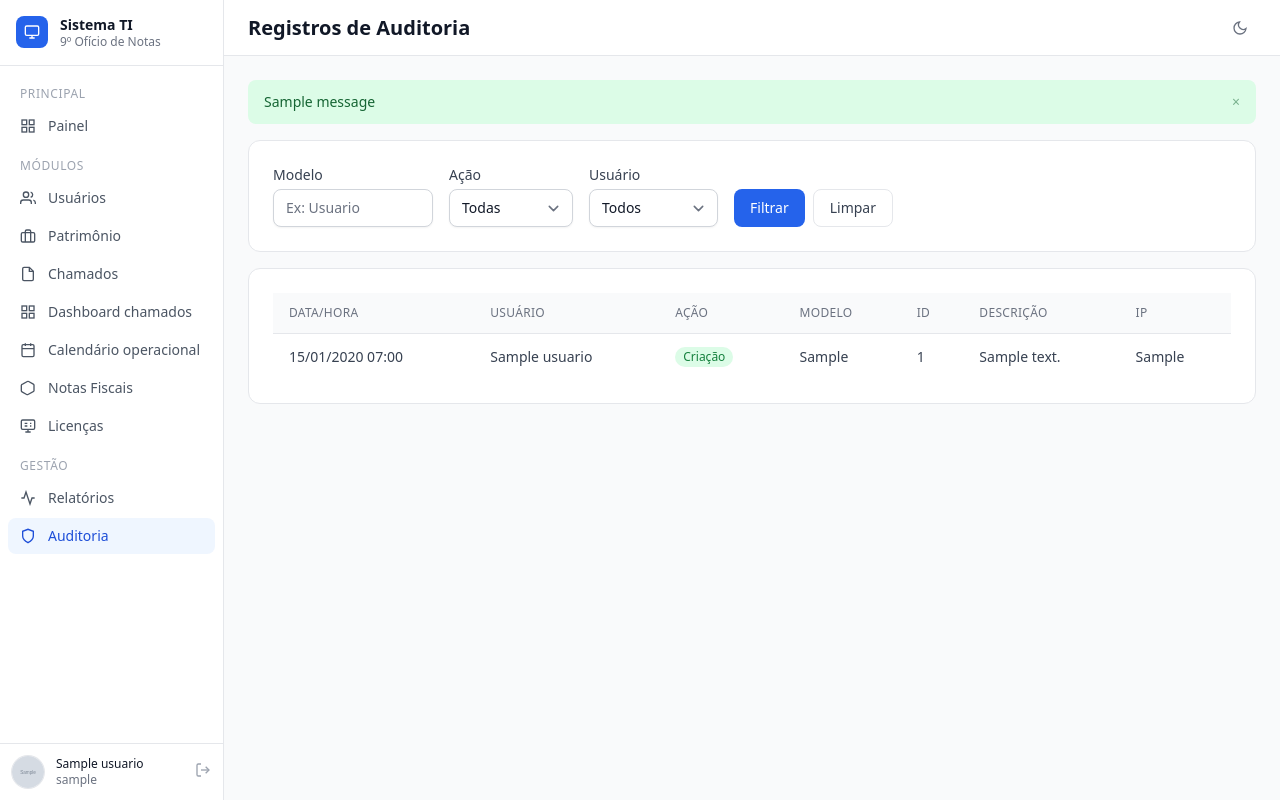
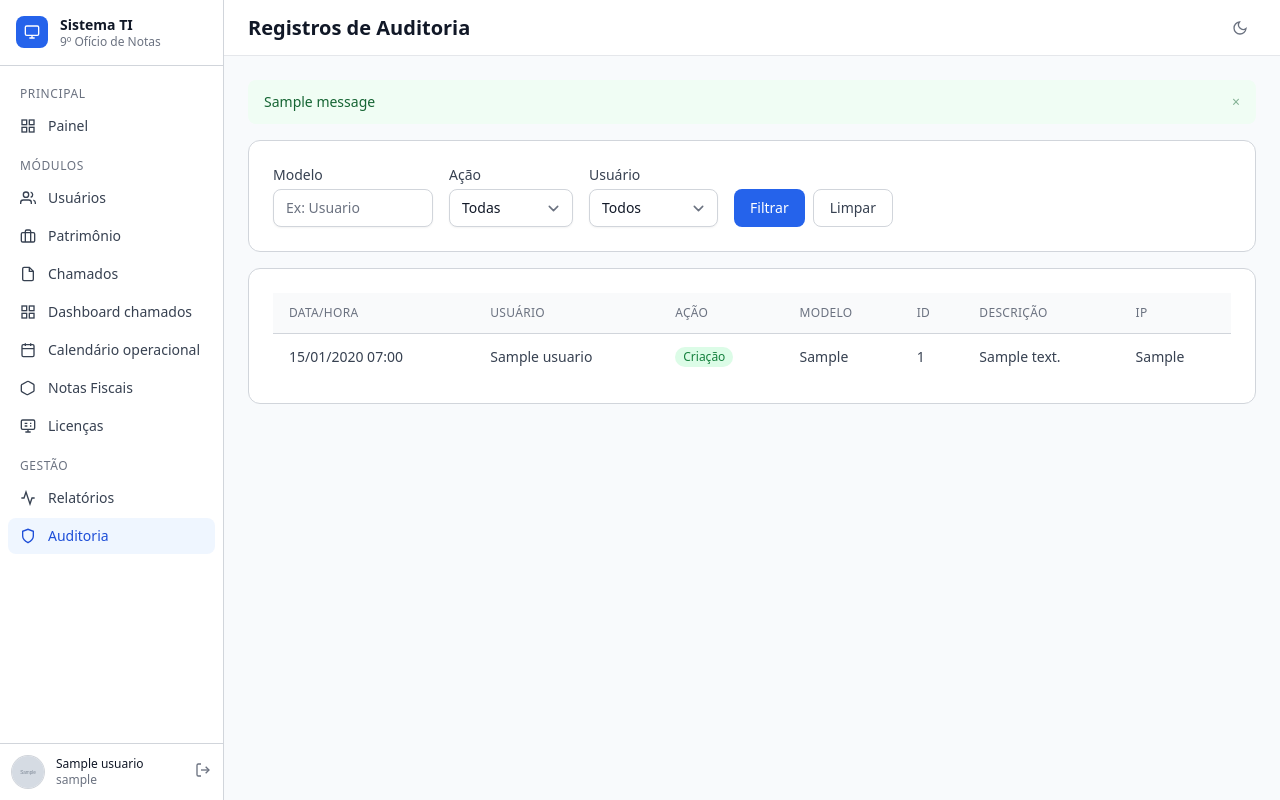
Before and after one commit to Quitite501/gestao_informatica, a Django app: page /auditoria/ in a window 1280 px wide. Run offline with Django 5.2, Linux system fonts and the light colour scheme; a user stored in the database is signed in; tables that the repository leaves empty hold one stand-in row (values such as "Sample post"); grey boxes marked "Sample" are stand-in pictures; one stand-in notice (Sample message) is shown.

Commit message:
Tokens semanticos: base.html migrado para variaveis CSS, componentes input.css atualizados (nav-item, card, table, form, page-title, section-title, btn-secondary)

```diff
--- a/static/css/output.css
+++ b/static/css/output.css
@@ -941,44 +941,21 @@ input[type="text"]:is(.dark *)::placeholder,
   padding-bottom: 0.5rem;
   font-size: 0.875rem;
   line-height: 1.25rem;
-  --tw-text-opacity: 1;
-  color: rgb(75 85 99 / var(--tw-text-opacity, 1));
+  color: var(--sidebar-text);
   transition-property: color, background-color, border-color, text-decoration-color, fill, stroke;
   transition-timing-function: cubic-bezier(0.4, 0, 0.2, 1);
   transition-duration: 150ms;
 }
 
 .nav-item:hover {
-  --tw-bg-opacity: 1;
-  background-color: rgb(243 244 246 / var(--tw-bg-opacity, 1));
-  --tw-text-opacity: 1;
-  color: rgb(17 24 39 / var(--tw-text-opacity, 1));
-}
-
-.nav-item:is(.dark *) {
-  --tw-text-opacity: 1;
-  color: rgb(156 163 175 / var(--tw-text-opacity, 1));
-}
-
-.nav-item:hover:is(.dark *) {
-  --tw-bg-opacity: 1;
-  background-color: rgb(31 41 55 / var(--tw-bg-opacity, 1));
-  --tw-text-opacity: 1;
-  color: rgb(243 244 246 / var(--tw-text-opacity, 1));
+  background-color: var(--sidebar-hover);
+  color: var(--text-primary);
 }
 
 .nav-item.active {
-  --tw-bg-opacity: 1;
-  background-color: rgb(239 246 255 / var(--tw-bg-opacity, 1));
+  background-color: var(--sidebar-active-bg);
   font-weight: 500;
-  --tw-text-opacity: 1;
-  color: rgb(29 78 216 / var(--tw-text-opacity, 1));
-}
-
-.nav-item.active:is(.dark *) {
-  background-color: rgb(30 58 138 / 0.3);
-  --tw-text-opacity: 1;
-  color: rgb(147 197 253 / var(--tw-text-opacity, 1));
+  color: var(--sidebar-active-text);
 }
 
 .btn-primary {
@@ -1013,10 +990,8 @@ input[type="text"]:is(.dark *)::placeholder,
   gap: 0.5rem;
   border-radius: 0.5rem;
   border-width: 1px;
-  --tw-border-opacity: 1;
-  border-color: rgb(229 231 235 / var(--tw-border-opacity, 1));
-  --tw-bg-opacity: 1;
-  background-color: rgb(255 255 255 / var(--tw-bg-opacity, 1));
+  border-color: var(--border);
+  background-color: var(--surface);
   padding-left: 1rem;
   padding-right: 1rem;
   padding-top: 0.5rem;
@@ -1024,30 +999,14 @@ input[type="text"]:is(.dark *)::placeholder,
   font-size: 0.875rem;
   line-height: 1.25rem;
   font-weight: 500;
-  --tw-text-opacity: 1;
-  color: rgb(55 65 81 / var(--tw-text-opacity, 1));
+  color: var(--text-secondary);
   transition-property: color, background-color, border-color, text-decoration-color, fill, stroke;
   transition-timing-function: cubic-bezier(0.4, 0, 0.2, 1);
   transition-duration: 150ms;
 }
 
 .btn-secondary:hover {
-  --tw-bg-opacity: 1;
-  background-color: rgb(249 250 251 / var(--tw-bg-opacity, 1));
-}
-
-.btn-secondary:is(.dark *) {
-  --tw-border-opacity: 1;
-  border-color: rgb(55 65 81 / var(--tw-border-opacity, 1));
-  --tw-bg-opacity: 1;
-  background-color: rgb(31 41 55 / var(--tw-bg-opacity, 1));
-  --tw-text-opacity: 1;
-  color: rgb(209 213 219 / var(--tw-text-opacity, 1));
-}
-
-.btn-secondary:hover:is(.dark *) {
-  --tw-bg-opacity: 1;
-  background-color: rgb(55 65 81 / var(--tw-bg-opacity, 1));
+  background-color: var(--surface-alt);
 }
 
 .btn-danger {
@@ -1079,18 +1038,9 @@ input[type="text"]:is(.dark *)::placeholder,
 .card {
   border-radius: 0.75rem;
   border-width: 1px;
-  --tw-border-opacity: 1;
-  border-color: rgb(229 231 235 / var(--tw-border-opacity, 1));
-  --tw-bg-opacity: 1;
-  background-color: rgb(255 255 255 / var(--tw-bg-opacity, 1));
+  border-color: var(--border);
+  background-color: var(--surface);
   padding: 1.5rem;
-}
-
-.card:is(.dark *) {
-  --tw-border-opacity: 1;
-  border-color: rgb(55 65 81 / var(--tw-border-opacity, 1));
-  --tw-bg-opacity: 1;
-  background-color: rgb(17 24 39 / var(--tw-bg-opacity, 1));
 }
 
 .badge-critica {
@@ -1380,10 +1330,8 @@ input[type="text"]:is(.dark *)::placeholder,
 
 .table-base th {
   border-bottom-width: 1px;
-  --tw-border-opacity: 1;
-  border-color: rgb(229 231 235 / var(--tw-border-opacity, 1));
-  --tw-bg-opacity: 1;
-  background-color: rgb(249 250 251 / var(--tw-bg-opacity, 1));
+  border-color: var(--border);
+  background-color: var(--table-header-bg);
   padding-left: 1rem;
   padding-right: 1rem;
   padding-top: 0.75rem;
@@ -1393,35 +1341,17 @@ input[type="text"]:is(.dark *)::placeholder,
   font-weight: 500;
   text-transform: uppercase;
   letter-spacing: 0.025em;
-  --tw-text-opacity: 1;
-  color: rgb(107 114 128 / var(--tw-text-opacity, 1));
-}
-
-.table-base th:is(.dark *) {
-  --tw-border-opacity: 1;
-  border-color: rgb(55 65 81 / var(--tw-border-opacity, 1));
-  background-color: rgb(31 41 55 / 0.5);
-  --tw-text-opacity: 1;
-  color: rgb(156 163 175 / var(--tw-text-opacity, 1));
+  color: var(--table-header-text);
 }
 
 .table-base td {
   border-bottom-width: 1px;
-  --tw-border-opacity: 1;
-  border-color: rgb(243 244 246 / var(--tw-border-opacity, 1));
+  border-color: var(--table-border);
   padding-left: 1rem;
   padding-right: 1rem;
   padding-top: 0.75rem;
   padding-bottom: 0.75rem;
-  --tw-text-opacity: 1;
-  color: rgb(55 65 81 / var(--tw-text-opacity, 1));
-}
-
-.table-base td:is(.dark *) {
-  --tw-border-opacity: 1;
-  border-color: rgb(31 41 55 / var(--tw-border-opacity, 1));
-  --tw-text-opacity: 1;
-  color: rgb(209 213 219 / var(--tw-text-opacity, 1));
+  color: var(--text-secondary);
 }
 
 .table-base tr:last-child td {
@@ -2058,6 +1955,14 @@ input[type="text"]:is(.dark *)::placeholder,
   border-style: dashed;
 }
 
+.border-\[var\(--border\)\] {
+  border-color: var(--border);
+}
+
+.border-\[var\(--topbar-border\)\] {
+  border-color: var(--topbar-border);
+}
+
 .border-amber-200 {
   --tw-border-opacity: 1;
   border-color: rgb(253 230 138 / var(--tw-border-opacity, 1));
@@ -2098,6 +2003,42 @@ input[type="text"]:is(.dark *)::placeholder,
   border-color: rgb(254 202 202 / var(--tw-border-opacity, 1));
 }
 
+.bg-\[var\(--bg\)\] {
+  background-color: var(--bg);
+}
+
+.bg-\[var\(--danger-bg\)\] {
+  background-color: var(--danger-bg);
+}
+
+.bg-\[var\(--info-bg\)\] {
+  background-color: var(--info-bg);
+}
+
+.bg-\[var\(--sidebar-bg\)\] {
+  background-color: var(--sidebar-bg);
+}
+
+.bg-\[var\(--success-bg\)\] {
+  background-color: var(--success-bg);
+}
+
+.bg-\[var\(--surface\)\] {
+  background-color: var(--surface);
+}
+
+.bg-\[var\(--surface-alt\)\] {
+  background-color: var(--surface-alt);
+}
+
+.bg-\[var\(--topbar-bg\)\] {
+  background-color: var(--topbar-bg);
+}
+
+.bg-\[var\(--warning-bg\)\] {
+  background-color: var(--warning-bg);
+}
+
 .bg-amber-100 {
   --tw-bg-opacity: 1;
   background-color: rgb(254 243 199 / var(--tw-bg-opacity, 1));
@@ -2439,6 +2380,38 @@ input[type="text"]:is(.dark *)::placeholder,
 
 .tracking-wider {
   letter-spacing: 0.05em;
+}
+
+.text-\[var\(--danger\)\] {
+  color: var(--danger);
+}
+
+.text-\[var\(--danger-text\)\] {
+  color: var(--danger-text);
+}
+
+.text-\[var\(--info-text\)\] {
+  color: var(--info-text);
+}
+
+.text-\[var\(--success-text\)\] {
+  color: var(--success-text);
+}
+
+.text-\[var\(--text-muted\)\] {
+  color: var(--text-muted);
+}
+
+.text-\[var\(--text-primary\)\] {
+  color: var(--text-primary);
+}
+
+.text-\[var\(--text-secondary\)\] {
+  color: var(--text-secondary);
+}
+
+.text-\[var\(--warning-text\)\] {
+  color: var(--warning-text);
 }
 
 .text-amber-600 {
@@ -2611,6 +2584,10 @@ input[type="text"]:is(.dark *)::placeholder,
   --tw-ring-offset-shadow: var(--tw-ring-inset) 0 0 0 var(--tw-ring-offset-width) var(--tw-ring-offset-color);
   --tw-ring-shadow: var(--tw-ring-inset) 0 0 0 calc(2px + var(--tw-ring-offset-width)) var(--tw-ring-color);
   box-shadow: var(--tw-ring-offset-shadow), var(--tw-ring-shadow), var(--tw-shadow, 0 0 #0000);
+}
+
+.ring-\[var\(--border\)\] {
+  --tw-ring-color: var(--border);
 }
 
 .ring-gray-200 {
--- a/templates/base.html
+++ b/templates/base.html
@@ -8,24 +8,24 @@
   <link rel="icon" type="image/png" href="{% static 'img/favicon.png' %}">
   <link rel="stylesheet" href="{% static 'css/output.css' %}">
 </head>
-<body class="h-full bg-gray-50 dark:bg-gray-950 text-gray-900 dark:text-gray-100">
+<body class="h-full bg-[var(--bg)] text-[var(--text-primary)]">
 <!-- Modal de confirmação reutilizável -->
 <div id="modal-confirmacao" style="display:none;position:fixed;top:0;left:0;right:0;bottom:0;z-index:9999;align-items:center;justify-content:center;">
   <div id="modal-overlay" style="position:absolute;top:0;left:0;right:0;bottom:0;background:rgba(0,0,0,0.5);"></div>
-  <div class="relative bg-white dark:bg-gray-800 rounded-xl shadow-2xl p-6" style="z-index:10;width:100%;max-width:28rem;margin:auto;">
+  <div class="relative bg-[var(--surface)] rounded-xl shadow-2xl p-6" style="z-index:10;width:100%;max-width:28rem;margin:auto;">
     <div class="flex items-start gap-4">
-      <div class="flex-shrink-0 w-10 h-10 rounded-full bg-red-100 dark:bg-red-900/40 flex items-center justify-center">
-        <svg class="w-5 h-5 text-red-600 dark:text-red-400" fill="none" stroke="currentColor" stroke-width="2" viewBox="0 0 24 24">
+      <div class="flex-shrink-0 w-10 h-10 rounded-full bg-[var(--danger-bg)] flex items-center justify-center">
+        <svg class="w-5 h-5 text-[var(--danger)]" fill="none" stroke="currentColor" stroke-width="2" viewBox="0 0 24 24">
           <path stroke-linecap="round" stroke-linejoin="round" d="M12 9v4m0 4h.01M10.29 3.86L1.82 18a2 2 0 001.71 3h16.94a2 2 0 001.71-3L13.71 3.86a2 2 0 00-3.42 0z"/>
         </svg>
       </div>
       <div class="flex-1">
-        <h3 id="modal-titulo" class="text-base font-semibold text-gray-900 dark:text-white mb-1">Confirmar ação</h3>
-        <p id="modal-mensagem" class="text-sm text-gray-500 dark:text-gray-400">Tem certeza que deseja continuar?</p>
+        <h3 id="modal-titulo" class="text-base font-semibold text-[var(--text-primary)] mb-1">Confirmar ação</h3>
+        <p id="modal-mensagem" class="text-sm text-[var(--text-muted)]">Tem certeza que deseja continuar?</p>
       </div>
     </div>
     <div class="flex justify-end gap-3 mt-6">
-      <button id="modal-cancelar" class="px-4 py-2 text-sm font-medium text-gray-700 dark:text-gray-300 bg-gray-100 dark:bg-gray-700 hover:bg-gray-200 dark:hover:bg-gray-600 rounded-lg transition-colors">
+      <button id="modal-cancelar" class="px-4 py-2 text-sm font-medium text-[var(--text-secondary)] bg-[var(--surface-alt)] hover:brightness-90 rounded-lg transition-colors">
         Cancelar
       </button>
       <a id="modal-confirmar-link" href="#" class="hidden px-4 py-2 text-sm font-medium text-white bg-red-600 hover:bg-red-700 rounded-lg transition-colors">
@@ -62,7 +62,6 @@
     formAlvo = null;
   }
 
-  // Gatilho para <a> ou <button> com data-confirm-url
   document.addEventListener('click', function (e) {
     const el = e.target.closest('[data-confirm-url]');
     if (!el) return;
@@ -76,7 +75,6 @@
     abrirModal(t, m);
   });
 
-  // Gatilho para botão submit com data-confirm-form
   document.addEventListener('click', function (e) {
     const el = e.target.closest('[data-confirm-form]');
     if (!el) return;
@@ -105,25 +103,25 @@
 
 <div class="flex h-screen overflow-hidden">
 
-  <aside class="w-56 flex-shrink-0 bg-white dark:bg-gray-900 border-r border-gray-200 dark:border-gray-700 flex flex-col">
-    <div class="px-4 py-4 border-b border-gray-200 dark:border-gray-700 flex items-center gap-3">
+  <aside class="w-56 flex-shrink-0 bg-[var(--sidebar-bg)] border-r border-[var(--border)] flex flex-col">
+    <div class="px-4 py-4 border-b border-[var(--border)] flex items-center gap-3">
       <div class="w-8 h-8 rounded-lg bg-blue-600 flex items-center justify-center flex-shrink-0">
         <svg class="w-4 h-4 text-white" fill="none" stroke="currentColor" stroke-width="2" viewBox="0 0 24 24"><rect x="2" y="3" width="20" height="14" rx="2"/><path d="M8 21h8M12 17v4"/></svg>
       </div>
       <div>
-        <div class="text-sm font-semibold text-gray-900 dark:text-gray-100 leading-tight">Sistema TI</div>
-        <div class="text-xs text-gray-500 dark:text-gray-400 leading-tight">9º Ofício de Notas</div>
+        <div class="text-sm font-semibold text-[var(--text-primary)] leading-tight">Sistema TI</div>
+        <div class="text-xs text-[var(--text-muted)] leading-tight">9º Ofício de Notas</div>
       </div>
     </div>
 
     <nav class="flex-1 overflow-y-auto py-3 px-2 space-y-0.5">
-      <p class="px-3 pt-2 pb-1 text-xs font-medium text-gray-400 dark:text-gray-500 uppercase tracking-wider">Principal</p>
+      <p class="px-3 pt-2 pb-1 text-xs font-medium text-[var(--text-muted)] uppercase tracking-wider">Principal</p>
       <a href="{% url 'painel' %}" class="nav-item {% if request.resolver_match.url_name == 'painel' %}active{% endif %}">
         <svg class="w-4 h-4 flex-shrink-0" fill="none" stroke="currentColor" stroke-width="2" viewBox="0 0 24 24"><rect x="3" y="3" width="7" height="7"/><rect x="14" y="3" width="7" height="7"/><rect x="3" y="14" width="7" height="7"/><rect x="14" y="14" width="7" height="7"/></svg>
         Painel
       </a>
 
-      <p class="px-3 pt-3 pb-1 text-xs font-medium text-gray-400 dark:text-gray-500 uppercase tracking-wider">Módulos</p>
+      <p class="px-3 pt-3 pb-1 text-xs font-medium text-[var(--text-muted)] uppercase tracking-wider">Módulos</p>
       <a href="{% url 'usuario_lista' %}" class="nav-item {% if 'usuario' in request.resolver_match.url_name %}active{% endif %}">
         <svg class="w-4 h-4 flex-shrink-0" fill="none" stroke="currentColor" stroke-width="2" viewBox="0 0 24 24"><path d="M17 21v-2a4 4 0 0 0-4-4H5a4 4 0 0 0-4 4v2"/><circle cx="9" cy="7" r="4"/><path d="M23 21v-2a4 4 0 0 0-3-3.87M16 3.13a4 4 0 0 1 0 7.75"/></svg>
         Usuários
@@ -153,7 +151,7 @@
         Licenças
       </a>
 
-      <p class="px-3 pt-3 pb-1 text-xs font-medium text-gray-400 dark:text-gray-500 uppercase tracking-wider">Gestão</p>
+      <p class="px-3 pt-3 pb-1 text-xs font-medium text-[var(--text-muted)] uppercase tracking-wider">Gestão</p>
       <a href="{% url 'relatorio_chamados' %}" class="nav-item {% if 'relatorio' in request.resolver_match.url_name %}active{% endif %}">
         <svg class="w-4 h-4 flex-shrink-0" fill="none" stroke="currentColor" stroke-width="2" viewBox="0 0 24 24"><polyline points="22 12 18 12 15 21 9 3 6 12 2 12"/></svg>
         Relatórios
@@ -166,23 +164,23 @@
       {% endif %}
     </nav>
 
-    <div class="border-t border-gray-200 dark:border-gray-700 p-3">
+    <div class="border-t border-[var(--border)] p-3">
       <div class="flex items-center gap-3">
         {% if request.user.foto %}
         <img src="{{ request.user.foto.url }}" alt="{{ request.user.nome_completo }}"
-             class="w-8 h-8 rounded-full object-cover flex-shrink-0 ring-1 ring-gray-200 dark:ring-gray-700">
+             class="w-8 h-8 rounded-full object-cover flex-shrink-0 ring-1 ring-[var(--border)]">
         {% else %}
         <div class="w-8 h-8 rounded-full bg-blue-100 dark:bg-blue-900 flex items-center justify-center text-xs font-semibold text-blue-700 dark:text-blue-300 flex-shrink-0">
           {{ request.user.nome_completo|slice:":1" }}{{ request.user.nome_completo|slice:"-1:" }}
         </div>
         {% endif %}
         <div class="flex-1 min-w-0">
-          <a href="{% url 'usuario_meu_perfil' %}" class="text-xs font-medium text-gray-900 dark:text-gray-100 truncate hover:text-blue-600 dark:hover:text-blue-400 block">{{ request.user.nome_completo }}</a>
-          <div class="text-xs text-gray-500 dark:text-gray-400 truncate">{{ request.user.login_rede }}</div>
+          <a href="{% url 'usuario_meu_perfil' %}" class="text-xs font-medium text-[var(--text-primary)] truncate hover:text-[var(--accent)] block">{{ request.user.nome_completo }}</a>
+          <div class="text-xs text-[var(--text-muted)] truncate">{{ request.user.login_rede }}</div>
         </div>
         <form method="post" action="{% url 'logout' %}">
           {% csrf_token %}
-          <button type="submit" title="Sair" class="text-gray-400 hover:text-gray-600 dark:hover:text-gray-200 transition-colors">
+          <button type="submit" title="Sair" class="text-[var(--text-muted)] hover:text-[var(--text-primary)] transition-colors">
             <svg class="w-4 h-4" fill="none" stroke="currentColor" stroke-width="2" viewBox="0 0 24 24"><path d="M9 21H5a2 2 0 0 1-2-2V5a2 2 0 0 1 2-2h4"/><polyline points="16 17 21 12 16 7"/><line x1="21" y1="12" x2="9" y2="12"/></svg>
           </button>
         </form>
@@ -191,10 +189,10 @@
   </aside>
 
   <div class="flex-1 flex flex-col overflow-hidden">
-    <header class="h-14 bg-white dark:bg-gray-900 border-b border-gray-200 dark:border-gray-700 flex items-center px-6 gap-4 flex-shrink-0">
+    <header class="h-14 bg-[var(--topbar-bg)] border-b border-[var(--topbar-border)] flex items-center px-6 gap-4 flex-shrink-0">
       <h1 class="page-title flex-1">{% block page_title %}{% endblock %}</h1>
       {% block topbar_actions %}{% endblock %}
-      <button id="theme-toggle" class="p-2 rounded-lg text-gray-500 dark:text-gray-400 hover:bg-gray-100 dark:hover:bg-gray-800 transition-colors" title="Alternar tema">
+      <button id="theme-toggle" class="p-2 rounded-lg text-[var(--text-muted)] hover:bg-[var(--surface-alt)] transition-colors" title="Alternar tema">
         <svg id="icon-sun" class="w-4 h-4 hidden" fill="none" stroke="currentColor" stroke-width="2" viewBox="0 0 24 24"><circle cx="12" cy="12" r="5"/><line x1="12" y1="1" x2="12" y2="3"/><line x1="12" y1="21" x2="12" y2="23"/><line x1="4.22" y1="4.22" x2="5.64" y2="5.64"/><line x1="18.36" y1="18.36" x2="19.78" y2="19.78"/><line x1="1" y1="12" x2="3" y2="12"/><line x1="21" y1="12" x2="23" y2="12"/><line x1="4.22" y1="19.78" x2="5.64" y2="18.36"/><line x1="18.36" y1="5.64" x2="19.78" y2="4.22"/></svg>
         <svg id="icon-moon" class="w-4 h-4" fill="none" stroke="currentColor" stroke-width="2" viewBox="0 0 24 24"><path d="M21 12.79A9 9 0 1 1 11.21 3 7 7 0 0 0 21 12.79z"/></svg>
       </button>
@@ -204,10 +202,10 @@
       <div class="mb-4 space-y-2">
         {% for message in messages %}
         <div class="flex items-center gap-3 px-4 py-3 rounded-lg text-sm font-medium
-          {% if message.tags == 'success' %}bg-green-100 text-green-800 dark:bg-green-900/40 dark:text-green-300
-          {% elif message.tags == 'error' %}bg-red-100 text-red-800 dark:bg-red-900/40 dark:text-red-300
-          {% elif message.tags == 'warning' %}bg-amber-100 text-amber-800 dark:bg-amber-900/40 dark:text-amber-300
-          {% else %}bg-blue-100 text-blue-800 dark:bg-blue-900/40 dark:text-blue-300{% endif %}">
+          {% if message.tags == 'success' %}bg-[var(--success-bg)] text-[var(--success-text)]
+          {% elif message.tags == 'error' %}bg-[var(--danger-bg)] text-[var(--danger-text)]
+          {% elif message.tags == 'warning' %}bg-[var(--warning-bg)] text-[var(--warning-text)]
+          {% else %}bg-[var(--info-bg)] text-[var(--info-text)]{% endif %}">
           <span>{{ message }}</span>
           <button onclick="this.parentElement.remove()" class="ml-auto text-current opacity-50 hover:opacity-100">&times;</button>
         </div>
@@ -238,7 +236,5 @@
   });
 </script>
 
-
-
 </body>
 </html>
```
Also changed, not shown: other parts of static/css/output.css (+26 -57 lines), static/css/input.css (+11 -11 lines), 2 other files.
